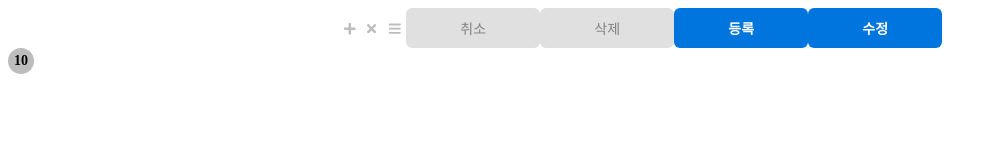
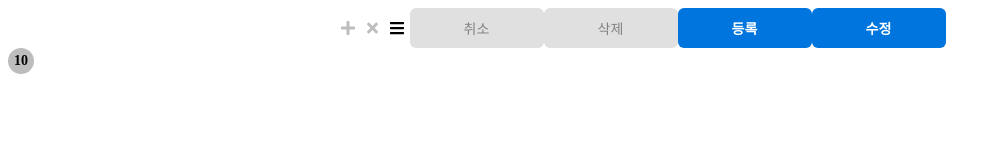
Before and after one commit to codesquad-members-2021/todo-list, a React (Create React App) app in the folder fe/todo-list/: page / in a window 1280 px wide. Shown: the top 160 px of the page, without its empty margins (0-1001 px from the left). Built offline with nearby package versions, Linux system fonts and the light colour scheme.

Commit message:
add: icon 컴포넌트 hover 스타일 적용

```diff
--- a/fe/todo-list/src/components/icon/icon.jsx
+++ b/fe/todo-list/src/components/icon/icon.jsx
@@ -1,23 +1,23 @@
 import React from 'react';
 import styled from 'styled-components';
 
-const AddButton = () => {
+const AddButton = ({ type }) => {
   return (
-    <IconButton>
+    <IconButton type={type}>
       <i className="fas fa-plus"></i>
     </IconButton>
   );
 };
-const DeleteButton = () => {
+const DeleteButton = ({ type }) => {
   return (
-    <IconButton>
+    <IconButton type={type}>
       <i className="fas fa-times"></i>
     </IconButton>
   );
 };
-const UserActionButton = () => {
+const UserActionButton = ({ type }) => {
   return (
-    <IconButton>
+    <IconButton type={type}>
       <i className="fas fa-bars"></i>
     </IconButton>
   );
@@ -25,16 +25,25 @@ const UserActionButton = () => {
 
 const Icon = ({ type }) => {
   return {
-    add: <AddButton />,
-    delete: <DeleteButton />,
-    userAction: <UserActionButton />,
+    add: <AddButton type={type} />,
+    delete: <DeleteButton type={type} />,
+    userAction: <UserActionButton type={type} />,
   }[type];
 };
 
 export default Icon;
 
 const IconButton = styled.button`
-  color: #bdbdbd;
+  color: ${props => (props.type === 'userAction' ? '#010101' : '#bdbdbd')};
   border: none;
   background-color: transparent;
+  outline: none;
+  cursor: pointer;
+  font-size: 16px;
+
+  &:hover {
+    color: ${props => {
+      return { add: '#0075DE', delete: '#FF4343' }[props.type] || '#505050';
+    }};
+  }
 `;
```
